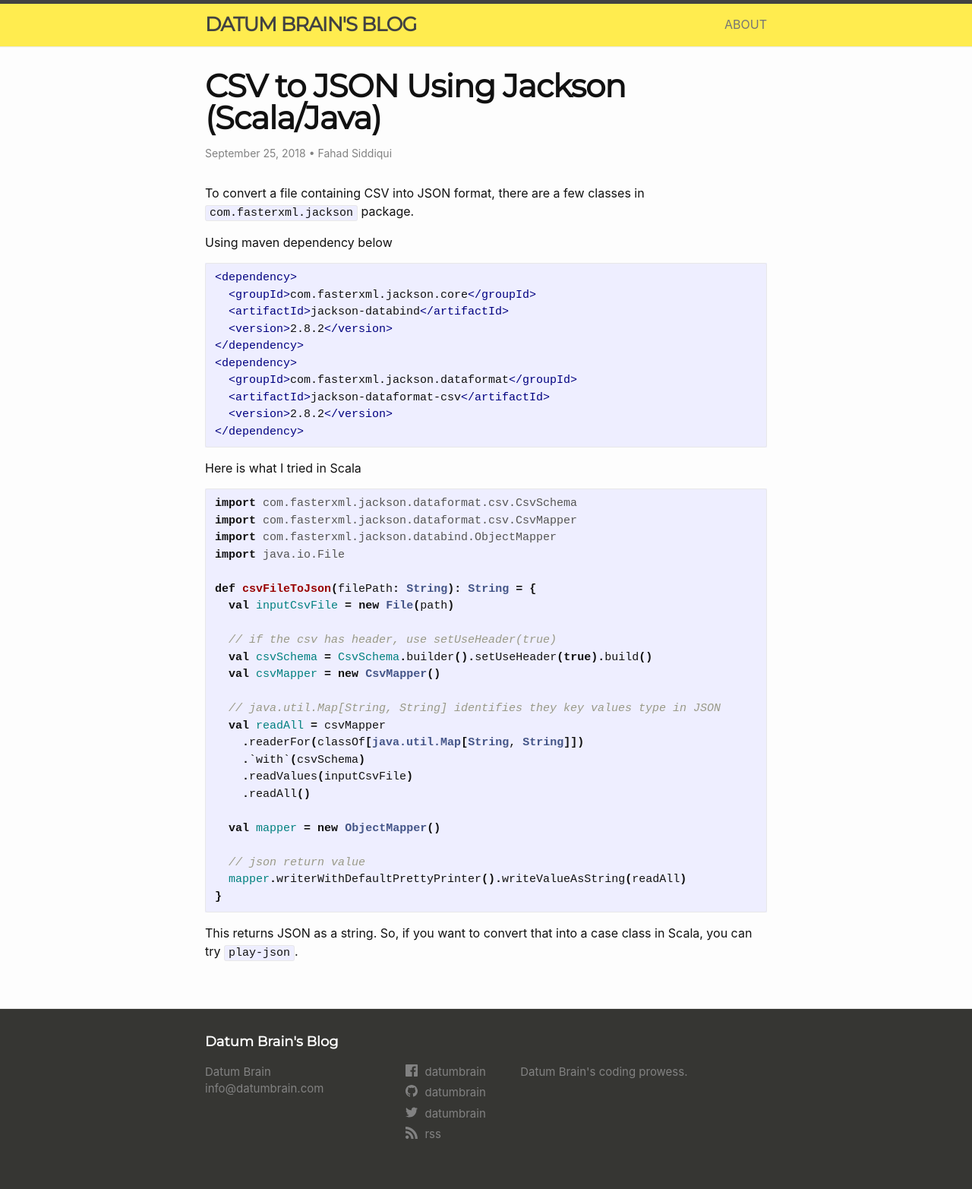
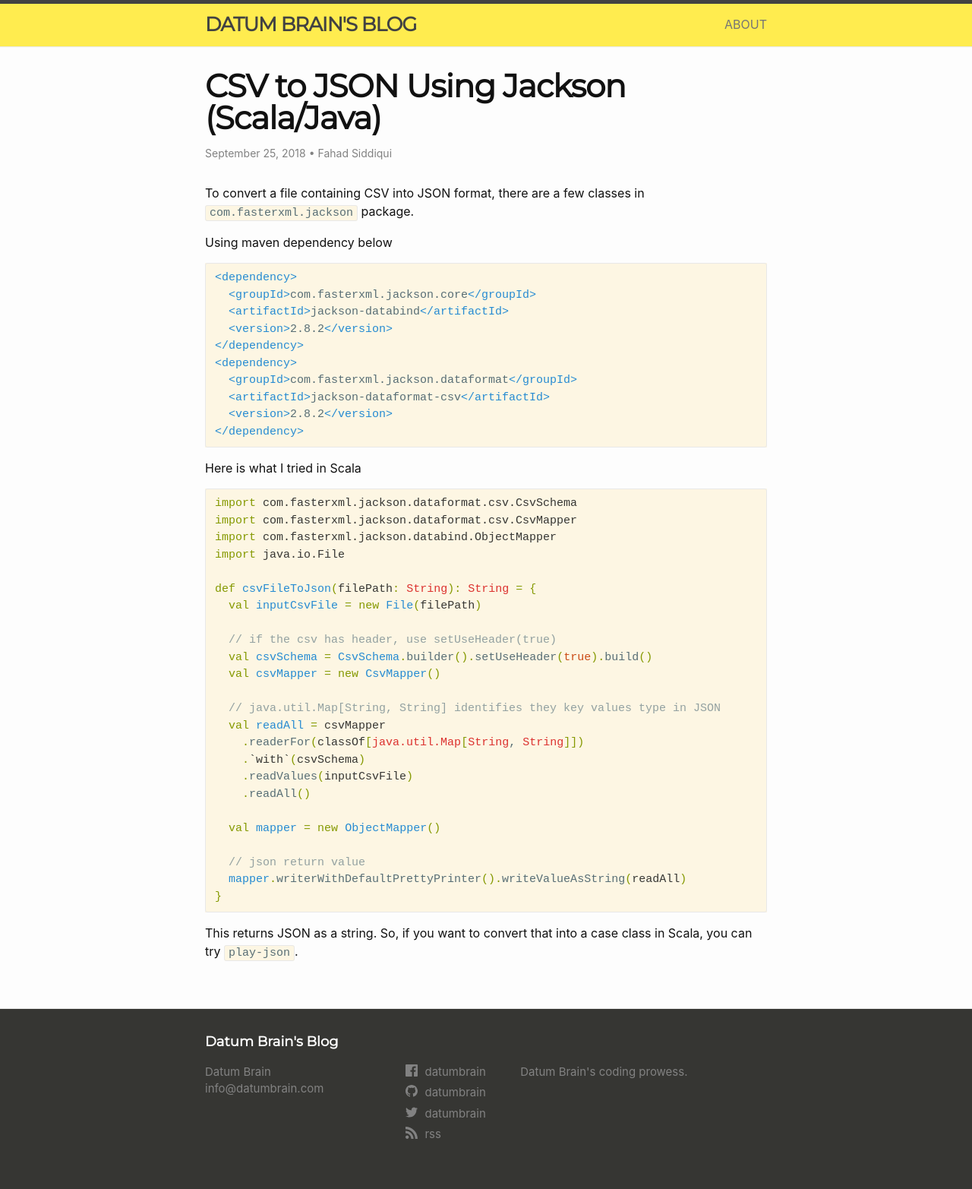
Before and after one commit to haris-75/datumbrain.github.io, a Jekyll site: the page built from _posts/2018-09-25-csv-to-json-using-jackson-scala.md, in a window 1280 px wide. Shown: the whole page at 76% size. Built offline with Jekyll 4.4.1, drawn with Linux system fonts in a browser that asks for light colours; comment, search, counter and statistics services are not loaded.

Commit message:
solarized-light integrated.

```diff
--- a/_posts/2018-09-25-csv-to-json-using-jackson-scala.md
+++ b/_posts/2018-09-25-csv-to-json-using-jackson-scala.md
@@ -31,7 +31,7 @@ import com.fasterxml.jackson.databind.ObjectMapper
 import java.io.File
 
 def csvFileToJson(filePath: String): String = {
-  val inputCsvFile = new File(path)
+  val inputCsvFile = new File(filePath)
 
   // if the csv has header, use setUseHeader(true)
   val csvSchema = CsvSchema.builder().setUseHeader(true).build()
--- a/_sass/minima/_base.scss
+++ b/_sass/minima/_base.scss
@@ -152,7 +152,8 @@ code {
   @include relative-font-size(0.9375);
   border: 1px solid $grey-color-light;
   border-radius: 3px;
-  background-color: #eef;
+  background-color: #fdf6e3;
+  color: #586e75;
 }
 
 code {
--- a/_sass/minima/_syntax-highlighting.scss
+++ b/_sass/minima/_syntax-highlighting.scss
@@ -2,70 +2,79 @@
  * Syntax highlighting styles
  */
 .highlight {
-  background: #fff;
+  background: #fdf6e3;
   @extend %vertical-rhythm;
 
   .highlighter-rouge & {
-    background: #eef;
+    background: #fdf6e3;
   }
 
-  .c     { color: #998; font-style: italic } // Comment
-  .err   { color: #a61717; background-color: #e3d2d2 } // Error
-  .k     { font-weight: bold } // Keyword
-  .o     { font-weight: bold } // Operator
-  .cm    { color: #998; font-style: italic } // Comment.Multiline
-  .cp    { color: #999; font-weight: bold } // Comment.Preproc
-  .c1    { color: #998; font-style: italic } // Comment.Single
-  .cs    { color: #999; font-weight: bold; font-style: italic } // Comment.Special
-  .gd    { color: #000; background-color: #fdd } // Generic.Deleted
-  .gd .x { color: #000; background-color: #faa } // Generic.Deleted.Specific
-  .ge    { font-style: italic } // Generic.Emph
-  .gr    { color: #a00 } // Generic.Error
-  .gh    { color: #999 } // Generic.Heading
-  .gi    { color: #000; background-color: #dfd } // Generic.Inserted
-  .gi .x { color: #000; background-color: #afa } // Generic.Inserted.Specific
-  .go    { color: #888 } // Generic.Output
-  .gp    { color: #555 } // Generic.Prompt
-  .gs    { font-weight: bold } // Generic.Strong
-  .gu    { color: #aaa } // Generic.Subheading
-  .gt    { color: #a00 } // Generic.Traceback
-  .kc    { font-weight: bold } // Keyword.Constant
-  .kd    { font-weight: bold } // Keyword.Declaration
-  .kp    { font-weight: bold } // Keyword.Pseudo
-  .kr    { font-weight: bold } // Keyword.Reserved
-  .kt    { color: #458; font-weight: bold } // Keyword.Type
-  .m     { color: #099 } // Literal.Number
-  .s     { color: #d14 } // Literal.String
-  .na    { color: #008080 } // Name.Attribute
-  .nb    { color: #0086B3 } // Name.Builtin
-  .nc    { color: #458; font-weight: bold } // Name.Class
-  .no    { color: #008080 } // Name.Constant
-  .ni    { color: #800080 } // Name.Entity
-  .ne    { color: #900; font-weight: bold } // Name.Exception
-  .nf    { color: #900; font-weight: bold } // Name.Function
-  .nn    { color: #555 } // Name.Namespace
-  .nt    { color: #000080 } // Name.Tag
-  .nv    { color: #008080 } // Name.Variable
-  .ow    { font-weight: bold } // Operator.Word
-  .w     { color: #bbb } // Text.Whitespace
-  .mf    { color: #099 } // Literal.Number.Float
-  .mh    { color: #099 } // Literal.Number.Hex
-  .mi    { color: #099 } // Literal.Number.Integer
-  .mo    { color: #099 } // Literal.Number.Oct
-  .sb    { color: #d14 } // Literal.String.Backtick
-  .sc    { color: #d14 } // Literal.String.Char
-  .sd    { color: #d14 } // Literal.String.Doc
-  .s2    { color: #d14 } // Literal.String.Double
-  .se    { color: #d14 } // Literal.String.Escape
-  .sh    { color: #d14 } // Literal.String.Heredoc
-  .si    { color: #d14 } // Literal.String.Interpol
-  .sx    { color: #d14 } // Literal.String.Other
-  .sr    { color: #009926 } // Literal.String.Regex
-  .s1    { color: #d14 } // Literal.String.Single
-  .ss    { color: #990073 } // Literal.String.Symbol
-  .bp    { color: #999 } // Name.Builtin.Pseudo
-  .vc    { color: #008080 } // Name.Variable.Class
-  .vg    { color: #008080 } // Name.Variable.Global
-  .vi    { color: #008080 } // Name.Variable.Instance
-  .il    { color: #099 } // Literal.Number.Integer.Long
+  .c { color: #93a1a1 } /* Comment */
+  .err { color: #586e75 } /* Error */
+  .g { color: #586e75 } /* Generic */
+  .k { color: #859900 } /* Keyword */
+  .l { color: #586e75 } /* Literal */
+  .n { color: #363633 } /* Name */
+  .o { color: #859900 } /* Operator */
+  .x { color: #cb4b16 } /* Other */
+  .p { color: #586e75 } /* Punctuation */
+  .cm { color: #93a1a1 } /* Comment.Multiline */
+  .cp { color: #859900 } /* Comment.Preproc */
+  .c1 { color: #93a1a1 } /* Comment.Single */
+  .cs { color: #859900 } /* Comment.Special */
+  .gd { color: #2aa198 } /* Generic.Deleted */
+  .ge { color: #586e75; font-style: italic } /* Generic.Emph */
+  .gr { color: #dc322f } /* Generic.Error */
+  .gh { color: #cb4b16 } /* Generic.Heading */
+  .gi { color: #859900 } /* Generic.Inserted */
+  .go { color: #586e75 } /* Generic.Output */
+  .gp { color: #586e75 } /* Generic.Prompt */
+  .gs { color: #586e75; font-weight: bold } /* Generic.Strong */
+  .gu { color: #cb4b16 } /* Generic.Subheading */
+  .gt { color: #586e75 } /* Generic.Traceback */
+  .kc { color: #cb4b16 } /* Keyword.Constant */
+  .kd { color: #268bd2 } /* Keyword.Declaration */
+  .kn { color: #859900 } /* Keyword.Namespace */
+  .kp { color: #859900 } /* Keyword.Pseudo */
+  .kr { color: #268bd2 } /* Keyword.Reserved */
+  .kt { color: #dc322f } /* Keyword.Type */
+  .ld { color: #586e75 } /* Literal.Date */
+  .m { color: #2aa198 } /* Literal.Number */
+  .s { color: #2aa198 } /* Literal.String */
+  .na { color: #586e75 } /* Name.Attribute */
+  .nb { color: #B58900 } /* Name.Builtin */
+  .nc { color: #268bd2 } /* Name.Class */
+  .no { color: #cb4b16 } /* Name.Constant */
+  .nd { color: #268bd2 } /* Name.Decorator */
+  .ni { color: #cb4b16 } /* Name.Entity */
+  .ne { color: #cb4b16 } /* Name.Exception */
+  .nf { color: #268bd2 } /* Name.Function */
+  .nl { color: #586e75 } /* Name.Label */
+  .nn { color: #363633 } /* Name.Namespace */
+  .nx { color: #586e75 } /* Name.Other */
+  .py { color: #586e75 } /* Name.Property */
+  .nt { color: #268bd2 } /* Name.Tag */
+  .nv { color: #268bd2 } /* Name.Variable */
+  .ow { color: #859900 } /* Operator.Word */
+  .w { color: #586e75 } /* Text.Whitespace */
+  .mf { color: #2aa198 } /* Literal.Number.Float */
+  .mh { color: #2aa198 } /* Literal.Number.Hex */
+  .mi { color: #2aa198 } /* Literal.Number.Integer */
+  .mo { color: #2aa198 } /* Literal.Number.Oct */
+  .sb { color: #93a1a1 } /* Literal.String.Backtick */
+  .sc { color: #2aa198 } /* Literal.String.Char */
+  .sd { color: #586e75 } /* Literal.String.Doc */
+  .s2 { color: #2aa198 } /* Literal.String.Double */
+  .se { color: #cb4b16 } /* Literal.String.Escape */
+  .sh { color: #586e75 } /* Literal.String.Heredoc */
+  .si { color: #2aa198 } /* Literal.String.Interpol */
+  .sx { color: #2aa198 } /* Literal.String.Other */
+  .sr { color: #dc322f } /* Literal.String.Regex */
+  .s1 { color: #2aa198 } /* Literal.String.Single */
+  .ss { color: #2aa198 } /* Literal.String.Symbol */
+  .bp { color: #268bd2 } /* Name.Builtin.Pseudo */
+  .vc { color: #268bd2 } /* Name.Variable.Class */
+  .vg { color: #268bd2 } /* Name.Variable.Global */
+  .vi { color: #268bd2 } /* Name.Variable.Instance */
+  .il { color: #2aa198 } /* Literal.Number.Integer.Long */
 }
```
